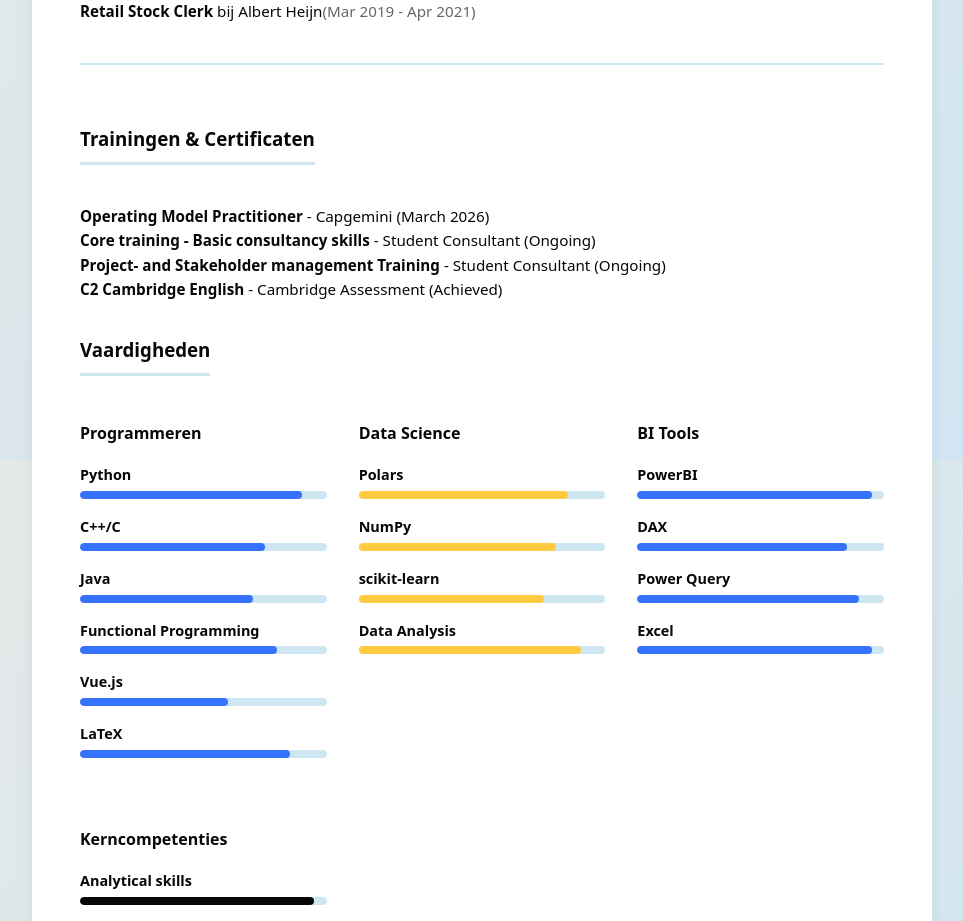
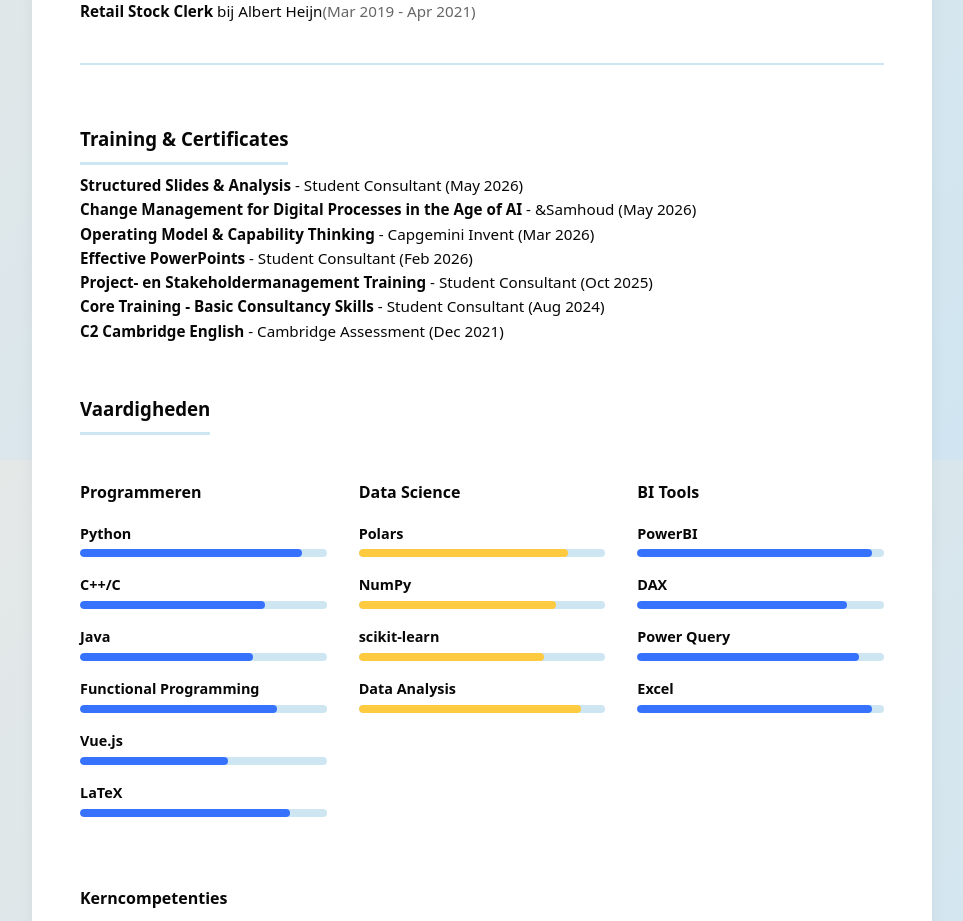
Before and after one commit to rkoelewijn/resume, a Vue app: page / in a window 1280 px wide. Shown: the part 2740-3661 px from the top of the page, without its empty margins (158-1121 px from the left). Built offline with nearby package versions, Linux system fonts and the light colour scheme; no server answers.

Commit message:
updated Training & Certificates

```diff
--- a/src/data/en.ts
+++ b/src/data/en.ts
@@ -77,10 +77,47 @@ export const enData: ResumeData = {
   ],
   // ... (training, projects, and skills remain exactly the same)
   training: [
-    { title: "Operating Model Practitioner", organization: "Capgemini", date: "March 2026" },
-    { title: "Core training - Basic consultancy skills", organization: "Student Consultant", date: "Ongoing" },
-    { title: "Project- and Stakeholder management Training", organization: "Student Consultant", date: "Ongoing" },
-    { title: "C2 Cambridge English", organization: "Cambridge Assessment", date: "Achieved" }
+    {
+      title: "Structured Slides & Analysis",
+      organization: "Student Consultant",
+      date: "May 2026"
+    },
+    {
+      title: "Change Management for Digital Processes in the Age of AI",
+      organization: "&Samhoud",
+      date: "May 2026"
+    },
+    {
+      title: "Operating Model & Capability Thinking",
+      organization: "Capgemini Invent",
+      date: "Mar 2026"
+    },
+    // {
+    //   title: "BHV",
+    //   // organization: "Student Consultant",
+    //   date: "Mar 2026"
+    // },
+    {
+      title: "Effective PowerPoints",
+      organization: "Student Consultant",
+      date: "Feb 2026"
+    },
+    {
+      title: "Project- en Stakeholdermanagement Training",
+      organization: "Student Consultant",
+      date: "Oct 2025"
+    },
+    {
+      title: "Core Training - Basic Consultancy Skills",
+      organization: "Student Consultant",
+      date: "Aug 2024"
+    },
+    {
+      title: "C2 Cambridge English",
+      organization: "Cambridge Assessment",
+      date: "Dec 2021"
+    }
+
   ],
   projects: [
     {
--- a/src/i18n/index.ts
+++ b/src/i18n/index.ts
@@ -12,7 +12,8 @@ const messages = {
       education: 'Education',
       featuredProjects: 'Featured Projects',
       github: 'Live GitHub Activity',
-      sideJobs: 'Side Jobs' // <-- Added
+      sideJobs: 'Side Jobs', // <-- Added
+      training: 'Training & Certificates'
     },
     labels: {
       at: 'at',
--- a/src/views/HomeView.vue
+++ b/src/views/HomeView.vue
@@ -263,8 +263,8 @@ onMounted(async () => {
 
     <hr />
     <section>
-      <h3 class="section-title">{{ currentLang === 'en' ? 'Training & Certifications' : 'Trainingen & Certificaten' }}</h3>
-      <ul class="compact-list">
+      <h3 class="section-title">{{$t('headers.training' )}}</h3>
+      <ul class="compact-list" style="margin-top: -1rem; margin-bottom: 2rem;">
         <li v-for="course in resumeData.training" :key="course.title">
           <strong>{{ course.title }}</strong> - {{ course.organization }} ({{ course.date }})
         </li>
```
Also changed, not shown: src/data/types.ts (+7 -1 lines).
